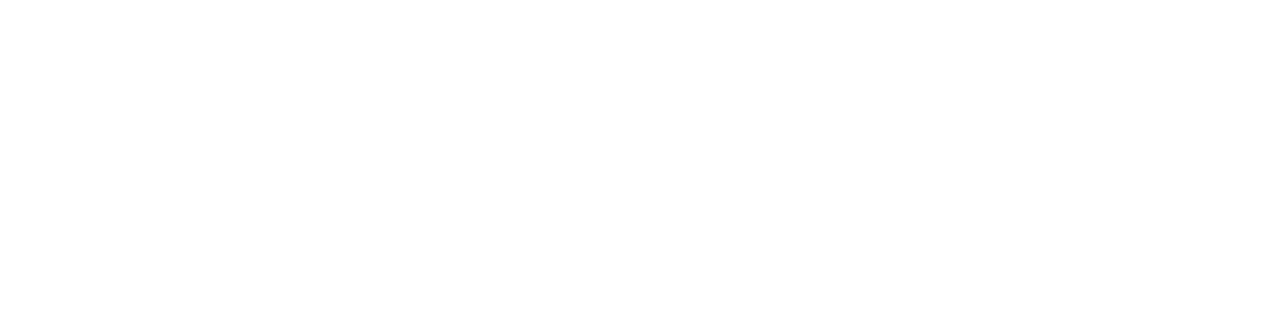
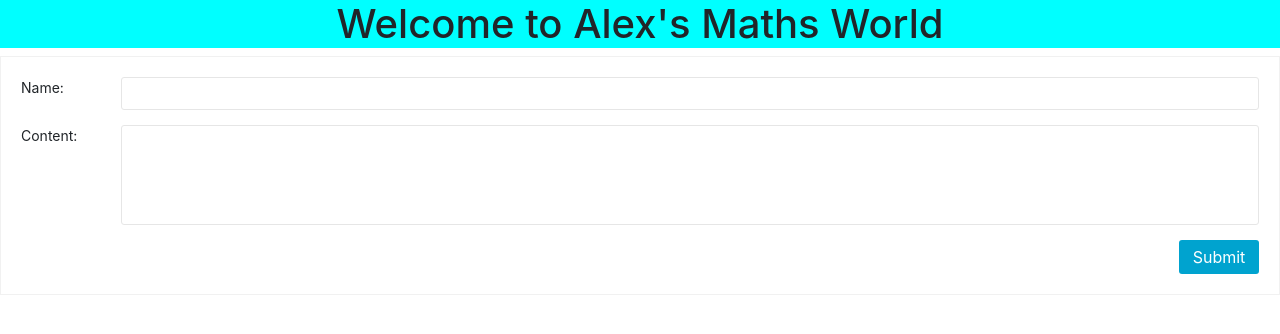
Before and after one commit to yiluzhu/alexworld-ui, a React (Create React App) app: page /comment in a window 1280 px wide. Shown: the top 334 px of the page. Built offline with nearby package versions, Linux system fonts and the light colour scheme.

Commit message:
wip new feature: comment

```diff
--- a/src/App.js
+++ b/src/App.js
@@ -4,6 +4,7 @@ import './App.css';
 import 'bootstrap/dist/css/bootstrap.min.css';
 import Setting from './components/Setting';
 import Question from './components/Question';
+import Comment from './components/comment/CommentInput';
 
 
 class App extends Component {
@@ -18,6 +19,7 @@ class App extends Component {
           <Switch>
             <Route exact path='/' component={Setting} />
             <Route path='/question' component={Question} />
+            <Route path='/comment' component={Comment} />
           </Switch>
         </React.Fragment>
       </BrowserRouter>
--- a/src/components/Question.js
+++ b/src/components/Question.js
@@ -4,7 +4,8 @@ import Container from 'react-bootstrap/Container'
 import Row from 'react-bootstrap/Row'
 import Col from 'react-bootstrap/Col'
 
-var rootUrl = 'https://backend-dot-alex-maths-world.appspot.com';  // 'http://localhost:5000';
+// var rootUrl = 'https://backend-dot-alex-maths-world.appspot.com';
+var rootUrl = 'http://localhost:5000';
 
 export default class Question extends Component {
   state = {
--- a/src/components/Setting.js
+++ b/src/components/Setting.js
@@ -51,6 +51,10 @@ export default class Setting extends Component {
           </Link>
           <br/><br/><br/>
           <img src="/alex.jpg" alt="face"></img>
+          <br/><br/><br/>
+          <Link to='/comment'>
+            <div>LEAVE COMMENT</div>
+          </Link>
         </center>
       </div>
     )
--- /dev/null
+++ b/src/components/comment/CommentInput.js
@@ -0,0 +1,46 @@
+import React, { Component } from 'react'
+
+
+export default class CommentInput extends Component {
+  state = {
+    username: '',
+    content: ''
+  }
+
+  handleUsernameChange = (event) => {
+    this.setState({username: event.target.value})
+  }
+
+  handleContentChange = (event) => {
+    this.setState({content: event.target.value})
+  }
+
+  handleSubmit = () => {
+
+  }
+
+  render() {
+    return (
+      <div>
+        <center><h1 className='text-blue'>Welcome to Alex's Maths World</h1></center>
+        <div className='comment-input'>
+          <div className='comment-field'>
+            <span className='comment-field-name'>Name:</span>
+            <div className='comment-field-input'>
+              <input value={this.state.username} onChange={this.handleUsernameChange} />
+            </div>
+          </div>
+          <div className='comment-field'>
+            <span className='comment-field-name'>Content:</span>
+            <div className='comment-field-input'>
+              <textarea value={this.state.content} onChange={this.handleContentChange} />
+            </div>
+          </div>
+          <div className='comment-field-button'>
+            <button onClick={this.handleSubmit}>Submit</button>
+          </div>
+        </div>
+      </div>
+    )
+  }
+}
--- a/src/index.css
+++ b/src/index.css
@@ -5,9 +5,106 @@ body {
     sans-serif;
   -webkit-font-smoothing: antialiased;
   -moz-osx-font-smoothing: grayscale;
+  padding: 0;
+  background-color: #fbfbfb;
 }
 
 code {
   font-family: source-code-pro, Menlo, Monaco, Consolas, "Courier New",
     monospace;
 }
+
+.wrapper {
+  width: 500px;
+  margin: 10px auto;
+  font-size: 14px;
+  background-color: #fff;
+  border: 1px solid #f1f1f1;
+  padding: 20px;
+}
+
+.comment-input {
+  background-color: #fff;
+  border: 1px solid #f1f1f1;
+  padding: 20px;
+  margin-bottom: 10px;
+}
+
+.comment-field {
+  margin-bottom: 15px;
+  display: flex;
+}
+
+.comment-field .comment-field-name {
+  display: flex;
+  flex-basis: 100px;
+  font-size: 14px;
+}
+
+.comment-field .comment-field-input {
+  display: flex;
+  flex: 1;
+}
+
+.comment-field-input input,
+.comment-field-input textarea {
+  border: 1px solid #e6e6e6;
+  border-radius: 3px;
+  padding: 5px;
+  outline: none;
+  font-size: 14px;
+  resize: none;
+  flex: 1;
+}
+
+.comment-field-input textarea {
+  height: 100px;
+}
+
+.comment-field-button {
+  display: flex;
+  justify-content: flex-end;
+}
+
+.comment-field-button button {
+  padding: 5px 10px;
+  width: 80px;
+  border: none;
+  border-radius: 3px;
+  background-color: #00a3cf;
+  color: #fff;
+  outline: none;
+  cursor: pointer;
+}
+
+.comment-field-button button:active {
+  background: #13c1f1;
+}
+
+.comment-list {
+  background-color: #fff;
+  border: 1px solid #f1f1f1;
+  padding: 20px;
+}
+
+.comment {
+  display: flex;
+  border-bottom: 1px solid #f1f1f1;
+  margin-bottom: 10px;
+  padding-bottom: 10px;
+  min-height: 50px;
+}
+
+.comment .comment-user {
+  flex-shrink: 0;
+}
+
+.comment span {
+  color: #00a3cf;
+  font-style: italic;
+}
+
+.comment p {
+  margin: 0;
+  /*text-indent: 2em;*/
+}
```
Also changed, not shown: src/components/comment/Comment.js (added, +21 -0 lines), src/components/comment/CommentList.js (added, +23 -0 lines), 1 other file (tests, documents, lock files or other folders).
